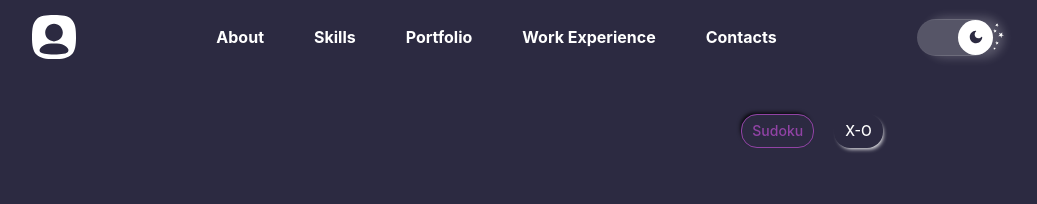
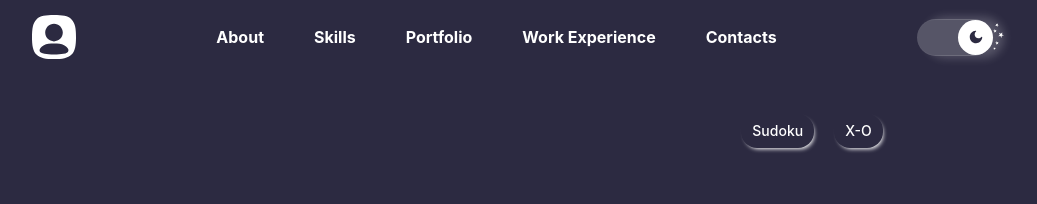
Before and after one commit to HELLRAID-cmd/Portfolio, a React (Vite) app in the folder client/: page / in a window 1280 px wide. Shown: the top 204 px of the page, without its empty margins (128-1165 px from the left). Built offline with nearby package versions, Linux system fonts and the light colour scheme; no server answers.

Commit message:
Убрал значение по умолчанию

```diff
--- a/client/src/Components/Hero/Hero.tsx
+++ b/client/src/Components/Hero/Hero.tsx
@@ -3,12 +3,11 @@ import { Typography, Button } from "antd";
 import { Routes, Route, Link } from "react-router-dom";
 import { Sudoku } from "./HeroGame/Sudoku/Sudoku";
 import { HeroXO } from "./HeroGame/X-O/X-O";
-import { HeroSnake } from "./HeroGame/HeroSnake";
 import "./Hero.scss";
 import { useState } from "react";
 
 export const Hero = () => {
-  const [active, setActive] = useState("sudoku");
+  const [active, setActive] = useState("");
 
   return (
     <>
@@ -47,7 +46,6 @@ export const Hero = () => {
                 <Routes>
                   <Route path="/" element={<Sudoku />} />
                   <Route path="/HeroXO" element={<HeroXO />} />
-                  <Route path="/HeroSnake" element={<HeroSnake />} />
                 </Routes>
                 </div>
 
```
